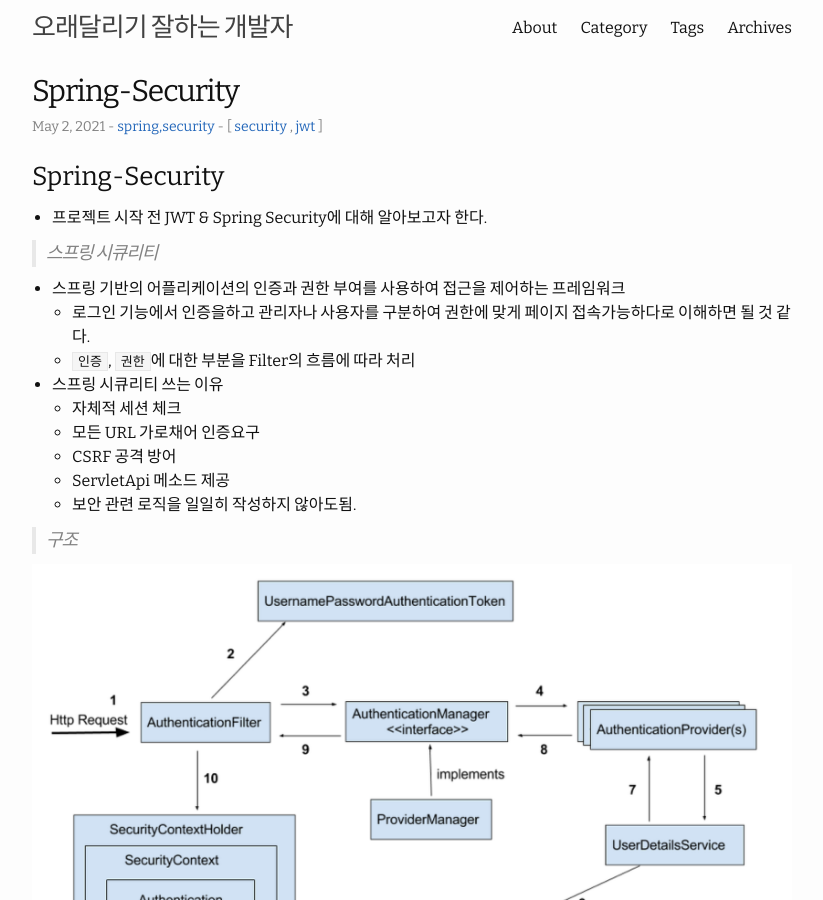
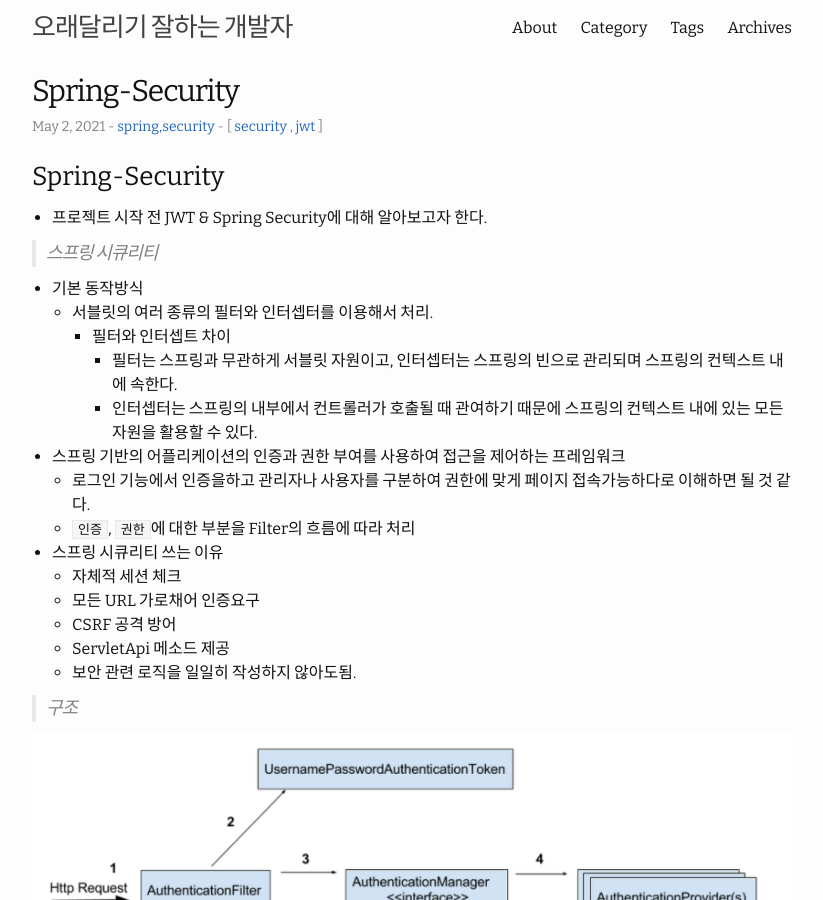
Before and after one commit to HWANGJEONGHYEON1/HWANGJEONGHYEON1.github.io, a Jekyll site: the page built from _posts/2021-05-02-Spring-Security.md, in a window 1280 px wide and 900 px high. Shown: the whole window, without its empty margins (228-1051 px from the left). Built offline with Jekyll 4.4.1, drawn with Linux system fonts in a browser that asks for light colours; comment, search, counter and statistics services are not loaded.

Commit message:
[refactor] sprint security 수정

````diff
--- a/_posts/2021-05-02-Spring-Security.md
+++ b/_posts/2021-05-02-Spring-Security.md
@@ -11,9 +11,16 @@ tags: [security, jwt]
 
 > 스프링 시큐리티
 
+* 기본 동작방식
+    - 서블릿의 여러 종류의 필터와 인터셉터를 이용해서 처리.
+        - 필터와 인터셉트 차이
+            - 필터는 스프링과 무관하게 서블릿 자원이고, 인터셉터는 스프링의 빈으로 관리되며 스프링의 컨텍스트 내에 속한다.
+            - 인터셉터는 스프링의 내부에서 컨트롤러가 호출될 때 관여하기 때문에 스프링의 컨텍스트 내에 있는 모든 자원을 활용할 수 있다.
+
 * 스프링 기반의 어플리케이션의 인증과 권한 부여를 사용하여 접근을 제어하는 프레임워크
     - 로그인 기능에서 인증을하고 관리자나 사용자를 구분하여 권한에 맞게 페이지 접속가능하다로 이해하면 될 것 같다.
     - `인증`, `권한`에 대한 부분을 Filter의 흐름에 따라 처리
+
 * 스프링 시큐리티 쓰는 이유
     - 자체적 세션 체크
     - 모든 URL 가로채어 인증요구
@@ -28,13 +35,17 @@ tags: [security, jwt]
 * Authentication
     - 현재 접근하는 주체의 정보와 권한을 담는 인터페이스
     - SecurityContext에 저장, SecurityContextHolder를 통해 Authentication에 접근
+
 * SecurityContext
     - Authentication을 보관, SecurityContext를 통하여 Authentication 객체를 꺼낼 수 있음
+
 * SecurityContextHolder
     - 보안주체의 세부 정보를 포함하여 응용 프로그램의 현재 보안 컨텍스트에 대한 세부정보가 저장
+
 * UsernamePasswordAuthenticationToken
     - Authentication을 상송한 AbstractAuthenticationToken의 하위 클래스로 username이 `principal` 역할, password가 `Credential` 역할
     - 첫번째 생성자는 인증 전의 객체를 생성하고, 두번째는 인증이 완료된 객체를 생성
+
 * `인증 처리 과정`
     1. username / password를 입력받아 UsernamePasswordAuthenticationToken 객체 생성
     2. 토큰은 검증을 받기 위해 AuthenticationManager에게 전달
@@ -75,6 +86,7 @@ tags: [security, jwt]
     - 실패 시 `AuthenticationException` 발생
     - AbstractUserDeatailsAuthenticationProvider 를 상속받아 DaoAuthenticationProvider가 실제 인증 과정에 대한 로직 처리
     - WebSecurityConfigurerAdapter를 상속받은 ApplicationSecurityConfig에서 AuthenticationManager에 DaoAuthenticationProvider 등록
+
 ```java
     @Configuration
     @EnableWebSecurity
@@ -106,8 +118,10 @@ tags: [security, jwt]
 * UserDetails
     - 인증에 성공하여 생성된 UserDetails 객체는 UsernamePasswordAuthenticationToken을 생성하기 위해 사용된다,.
     - UserDetails 인터페이스의 경우 직접 개발한 ApplicationUser에 UserDetails를 상송받으면 된다.
+
 * UserDetailsService
     - UserDetails 객체를 반환하는 단 하나의 메소드를 가지고 있는대, 일반적으로 이를 구현한 클래스의 내부에 UserRepository를 주입받아 DB에 연결하여 처리
+
 * GrantedAuthority
     - 현재 사용자가 가지고 있는 권한들
     - ROLE_ADMIN, ROLE_USER 형태로 사용
````
